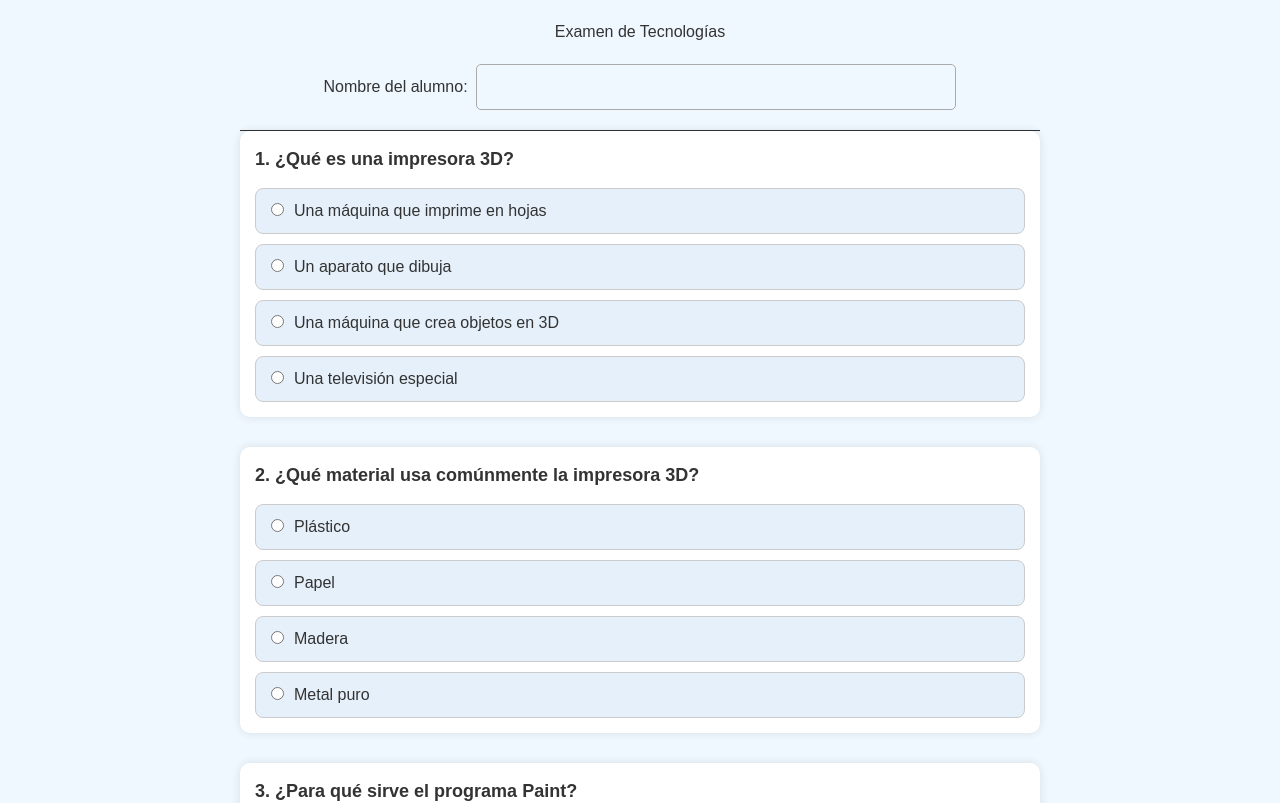
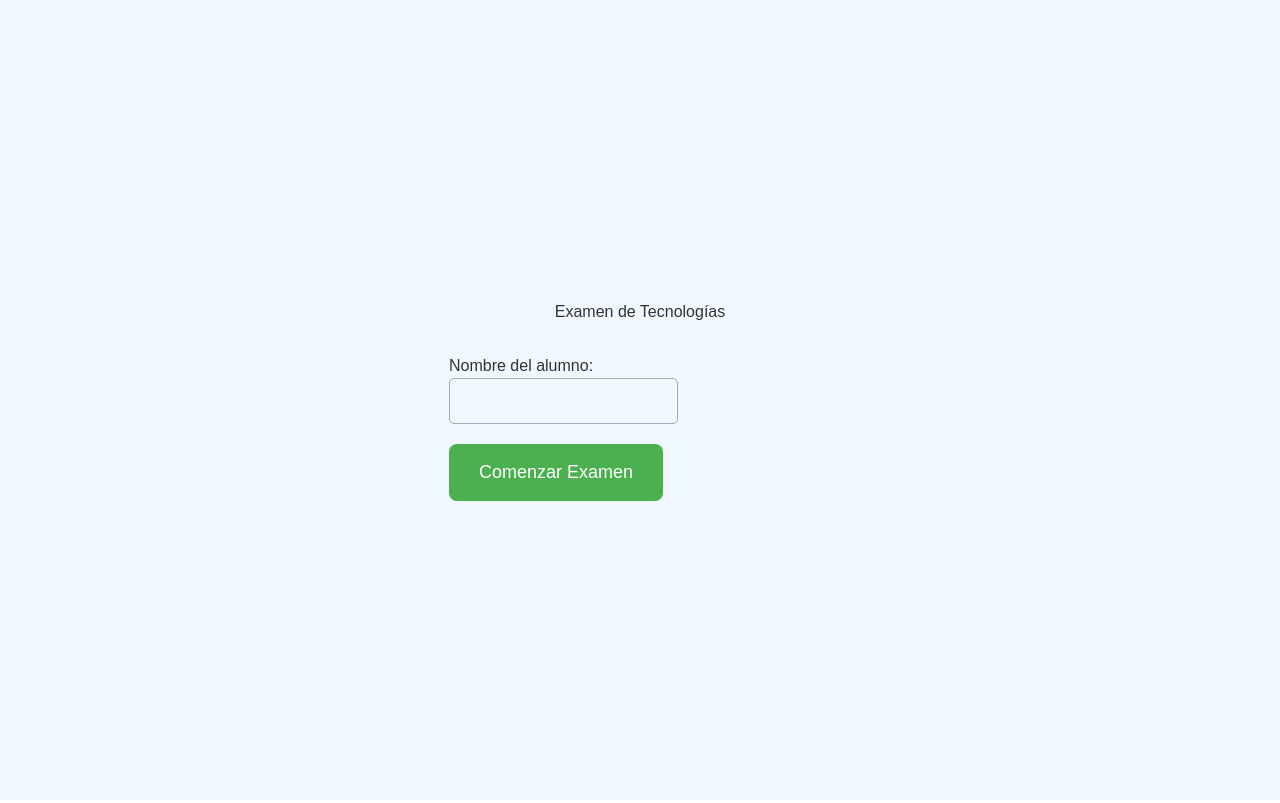
Before and after one commit to Albert0GR/my-test-app, a Next.js app: page /examen-2dop in a window 1280 px wide. Shown: the top 803 px of the page. Built offline with nearby package versions, Linux system fonts and the light colour scheme.

Commit message:
actualizacion de visualizacion

```diff
--- a/src/app/examen-2dop/page.jsx
+++ b/src/app/examen-2dop/page.jsx
@@ -1,7 +1,8 @@
 "use client";
-import React, { useState } from 'react';
+import React, { useState, useEffect } from 'react';
 
-const questions = [
+// Tu listado completo de preguntas:
+const allQuestions = [
   { id: 1, text: "¿Qué es una impresora 3D?", options: ["Una máquina que imprime en hojas", "Un aparato que dibuja", "Una máquina que crea objetos en 3D", "Una televisión especial"], answer: 2 },
   { id: 2, text: "¿Qué material usa comúnmente la impresora 3D?", options: ["Plástico", "Papel", "Madera", "Metal puro"], answer: 0 },
   { id: 3, text: "¿Para qué sirve el programa Paint?", options: ["Ver películas", "Escribir códigos", "Hacer dibujos", "Escuchar música"], answer: 2 },
@@ -39,25 +40,51 @@ const questions = [
   { id: 35, text: "¿Qué debemos evitar hacer en las redes sociales?", options: ["Compartir datos personales", "Ser amables", "Publicar dibujos", "Aprender cosas nuevas"], answer: 0 },
 ];
 
+// Mezcla aleatoria:
+// Función para mezclar preguntas aleatoriamente
+function shuffle(array) {
+  let currentIndex = array.length, randomIndex;
+  while (currentIndex !== 0) {
+    randomIndex = Math.floor(Math.random() * currentIndex);
+    currentIndex--;
+    [array[currentIndex], array[randomIndex]] = [array[randomIndex], array[currentIndex]];
+  }
+  return array;
+}
+
 export default function ExamPage() {
   const [name, setName] = useState('');
-  const [answers, setAnswers] = useState(Array(questions.length).fill(null));
+  const [started, setStarted] = useState(false); // <<--- Controla cuando inicia el examen
+  const [questions, setQuestions] = useState([]);
+  const [answers, setAnswers] = useState([]);
+  const [currentIndex, setCurrentIndex] = useState(0);
   const [score, setScore] = useState(null);
 
-  const handleAnswerChange = (index, option) => {
-    const newAnswers = [...answers];
-    newAnswers[index] = option;
-    setAnswers(newAnswers);
+  const startExam = () => {
+    const shuffled = shuffle([...allQuestions]);
+    setQuestions(shuffled);
+    setAnswers(new Array(shuffled.length).fill(null));
+    setStarted(true);
   };
 
-  const handleSubmit = async (e) => {
-    e.preventDefault();
-    if (!name || answers.includes(null)) {
-      alert("Responde todas las preguntas y escribe tu nombre");
+  const handleSelect = (option) => {
+    const updatedAnswers = [...answers];
+    updatedAnswers[currentIndex] = option;
+    setAnswers(updatedAnswers);
+  };
+
+  const handleSubmit = async () => {
+    if (answers.includes(null)) {
+      alert("Por favor responde todas las preguntas antes de finalizar.");
       return;
     }
 
-    const correct = answers.filter((ans, idx) => ans === questions[idx].answer).length;
+    let correct = 0;
+    answers.forEach((ans, idx) => {
+      if (ans === questions[idx].answer) correct++;
+    });
+
+    setScore(correct);
 
     const res = await fetch('/api/submit-2do', {
       method: 'POST',
@@ -65,86 +92,172 @@ export default function ExamPage() {
       body: JSON.stringify({ name, score: correct }),
     });
 
-    if (res.ok) {
-      setScore(correct);
-    } else {
-      alert("Error al guardar los resultados");
+    if (!res.ok) {
+      alert("Error al guardar resultados");
     }
   };
 
-  return (
-    <div style={{
-      backgroundColor: '#f0f8ff', // azul clarito
-      minHeight: '100vh',
-      padding: '20px',
-      fontFamily: 'Arial, sans-serif',
-      color: '#333',
-    }}>
-      <h1 style={{ textAlign: 'center', marginBottom: '20px' }}>Examen de Tecnologías</h1>
-      <form onSubmit={handleSubmit} style={{ maxWidth: '800px', margin: '0 auto' }}>
-        <div style={{ marginBottom: '20px', textAlign: 'center' }}>
+  // Pantalla inicial para poner el nombre
+  if (!started) {
+    return (
+      <div style={containerStyle}>
+        <h1>Examen de Tecnologías</h1>
+        <div style={{ marginTop: 30 }}>
           <label>Nombre del alumno: &nbsp;
             <input
               type="text"
               value={name}
               onChange={(e) => setName(e.target.value)}
-              required
-              style={{
-                padding: '10px',
-                fontSize: '16px',
-                borderRadius: '5px',
-                border: '1px solid #aaa',
-                width: '60%'
-              }}
+              style={inputStyle}
             />
           </label>
+          <div style={{ marginTop: 20 }}>
+            <button onClick={startExam} style={startButtonStyle} disabled={!name}>
+              Comenzar Examen
+            </button>
+          </div>
         </div>
-        <hr />
-        {questions.map((q, idx) => (
-          <div key={q.id} style={{ marginBottom: '30px', padding: '15px', backgroundColor: '#ffffff', borderRadius: '10px', boxShadow: '0 0 10px rgba(0,0,0,0.1)' }}>
-            <p style={{ fontSize: '18px', fontWeight: 'bold', marginBottom: '15px' }}>{q.id}. {q.text}</p>
-            <div style={{ display: 'flex', flexDirection: 'column', gap: '10px' }}>
-              {q.options.map((opt, optIdx) => (
-                <label key={optIdx} style={{
-                  padding: '10px 15px',
-                  backgroundColor: '#e6f0fa',
-                  borderRadius: '8px',
-                  border: '1px solid #ccc',
-                  cursor: 'pointer',
-                  fontSize: '16px'
-                }}>
-                  <input
-                    type="radio"
-                    name={`q-${q.id}`}
-                    value={optIdx}
-                    checked={answers[idx] === optIdx}
-                    onChange={() => handleAnswerChange(idx, optIdx)}
-                    style={{ marginRight: '10px' }}
-                  />
-                  {opt}
-                </label>
-              ))}
-            </div>
-          </div>
-        ))}
-        <div style={{ textAlign: 'center', marginTop: '30px' }}>
-          <button type="submit" style={{
-            padding: '15px 30px',
-            fontSize: '18px',
-            backgroundColor: '#4CAF50',
-            color: '#fff',
-            border: 'none',
-            borderRadius: '8px',
-            cursor: 'pointer'
-          }}>Enviar</button>
+      </div>
+    );
+  }
+
+  if (score !== null) {
+    return (
+      <div style={containerStyle}>
+        <h1>Resultado final</h1>
+        <h2>{score} / {questions.length}</h2>
+      </div>
+    );
+  }
+
+  const question = questions[currentIndex];
+
+  return (
+    <div style={containerStyle}>
+      <h1>Pregunta {currentIndex + 1} de {questions.length}</h1>
+      <div style={cardStyle}>
+        <p style={questionStyle}>{question.id}. {question.text}</p>
+        <div style={{ display: 'flex', flexDirection: 'column', gap: '15px' }}>
+          {question.options.map((opt, idx) => (
+            <button
+              key={idx}
+              onClick={() => handleSelect(idx)}
+              style={{
+                ...optionStyle,
+                backgroundColor: answers[currentIndex] === idx ? '#a3d2ca' : '#e6f0fa'
+              }}
+            >
+              {opt}
+            </button>
+          ))}
         </div>
-      </form>
+      </div>
 
-      {score !== null && (
-        <div style={{ textAlign: 'center', marginTop: '40px' }}>
-          <h2>Resultado: {score} / {questions.length}</h2>
+      <div style={navButtonsStyle}>
+        <button
+          onClick={() => setCurrentIndex((prev) => Math.max(prev - 1, 0))}
+          disabled={currentIndex === 0}
+          style={navButtonStyle}
+        >
+          Anterior
+        </button>
+
+        <button
+          onClick={() => setCurrentIndex((prev) => Math.min(prev + 1, questions.length - 1))}
+          disabled={currentIndex === questions.length - 1}
+          style={navButtonStyle}
+        >
+          Siguiente
+        </button>
+      </div>
+
+      {currentIndex === questions.length - 1 && (
+        <div style={{ marginTop: '20px' }}>
+          <button onClick={handleSubmit} style={finishButtonStyle}>Finalizar Examen</button>
         </div>
       )}
     </div>
   );
 }
+
+// Estilos centralizados:
+const containerStyle = {
+  backgroundColor: '#f0f8ff',
+  minHeight: '100vh',
+  padding: '20px',
+  fontFamily: 'Arial, sans-serif',
+  color: '#333',
+  display: 'flex',
+  flexDirection: 'column',
+  alignItems: 'center',
+  justifyContent: 'center',
+};
+
+const cardStyle = {
+  backgroundColor: '#ffffff',
+  borderRadius: '15px',
+  boxShadow: '0 0 15px rgba(0,0,0,0.2)',
+  padding: '30px',
+  width: '90%',
+  maxWidth: '700px',
+  textAlign: 'center'
+};
+
+const questionStyle = {
+  fontSize: '20px',
+  marginBottom: '20px',
+  fontWeight: 'bold'
+};
+
+const optionStyle = {
+  padding: '15px',
+  fontSize: '18px',
+  borderRadius: '10px',
+  border: '1px solid #ccc',
+  cursor: 'pointer'
+};
+
+const inputStyle = {
+  padding: '10px',
+  fontSize: '16px',
+  borderRadius: '5px',
+  border: '1px solid #aaa',
+  width: '60%'
+};
+
+const startButtonStyle = {
+  padding: '15px 30px',
+  fontSize: '18px',
+  backgroundColor: '#4CAF50',
+  color: '#fff',
+  border: 'none',
+  borderRadius: '8px',
+  cursor: 'pointer'
+};
+
+const navButtonsStyle = {
+  marginTop: '30px',
+  display: 'flex',
+  justifyContent: 'center',
+  gap: '20px'
+};
+
+const navButtonStyle = {
+  padding: '12px 30px',
+  fontSize: '16px',
+  backgroundColor: '#4CAF50',
+  color: '#fff',
+  border: 'none',
+  borderRadius: '8px',
+  cursor: 'pointer'
+};
+
+const finishButtonStyle = {
+  padding: '15px 50px',
+  fontSize: '18px',
+  backgroundColor: '#2196F3',
+  color: '#fff',
+  border: 'none',
+  borderRadius: '8px',
+  cursor: 'pointer'
+};
```
